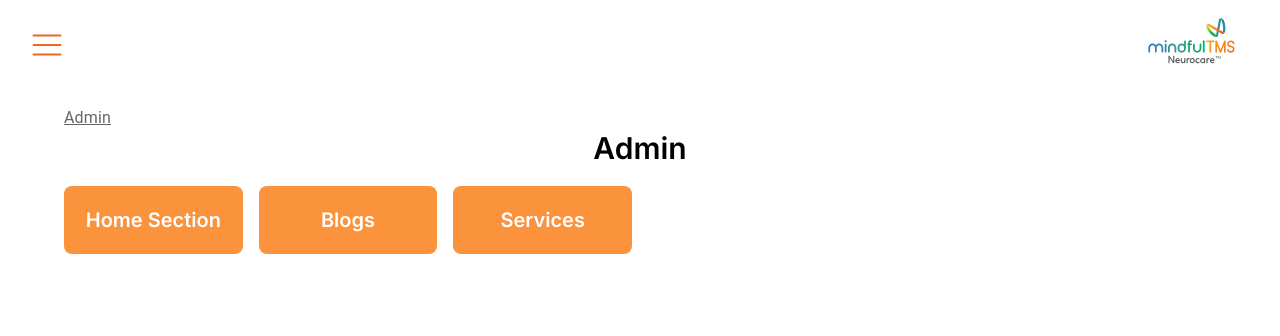
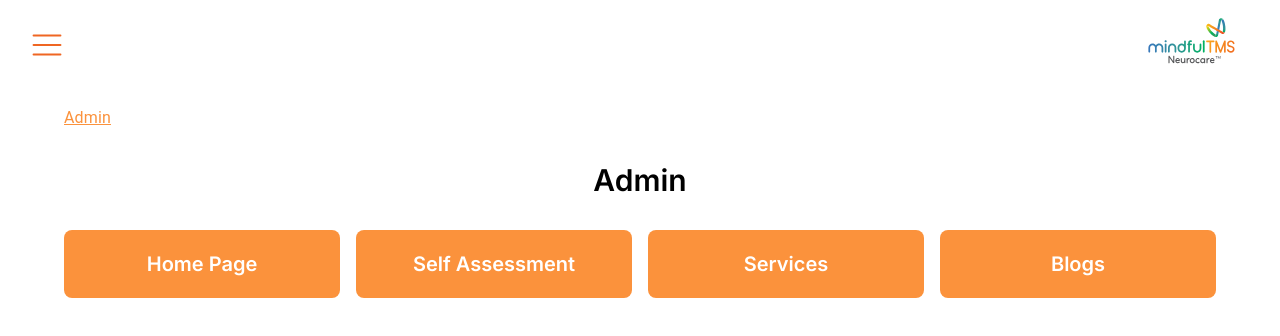
Before and after one commit to sahil2k19/mind_full_client, a Next.js app: page /admin in a window 1280 px wide. Shown: the top 336 px of the page. Built offline with nearby package versions, Linux system fonts and the light colour scheme.

Commit message:
add assessment page

```diff
--- a/src/app/admin/components/EditHomePage.jsx
+++ b/src/app/admin/components/EditHomePage.jsx
@@ -46,11 +46,11 @@ const EditHomePage = ({ allSection, setAllSection }) => {
         onChange={handleTabChange}
         aria-label="Home Page Sections"
       >
-        <Tab className="font-semibold text-xl" label="Section 1" />
-        <Tab className="font-semibold text-xl" label="Section 2" />
-        <Tab className="font-semibold text-xl" label="Section 3" />
-        <Tab className="font-semibold text-xl" label="Section 4" />
-        <Tab className="font-semibold text-xl" label="Section 5" />
+        <Tab className="font-semibold text-md" label="Section 1" />
+        <Tab className="font-semibold text-md" label="Section 2" />
+        <Tab className="font-semibold text-md" label="Section 3" />
+        <Tab className="font-semibold text-md" label="Section 4" />
+        <Tab className="font-semibold text-md" label="Section 5" />
       </Tabs>
 
 
--- a/src/app/admin/components/GeneralEdit.jsx
+++ b/src/app/admin/components/GeneralEdit.jsx
@@ -32,7 +32,7 @@ const GeneralEdit = ({ params }) => {
         if (page === 'homesection') {
             apiUrl = `${process.env.NEXT_PUBLIC_API_URL}homeSection/getHomeSection`;
         }
-        else if (page === 'assesment') {
+        else if (page === 'selfassessment') {
             apiUrl = `${process.env.NEXT_PUBLIC_API_URL}homeSection/getHomeSection`;
         }
         axios.get(apiUrl)
@@ -61,6 +61,9 @@ const GeneralEdit = ({ params }) => {
         if (page === 'homesection') {
             return `${process.env.NEXT_PUBLIC_CLIENT_URL}`
         }
+        if (page === 'selfassessment') {
+            return `${process.env.NEXT_PUBLIC_CLIENT_URL}assesment`
+        }
         else{
             return `${process.env.NEXT_PUBLIC_CLIENT_URL}`
         }
@@ -70,7 +73,7 @@ const GeneralEdit = ({ params }) => {
         if (page === 'homesection') {
             return <EditHomePage allSection={allSection} setAllSection={setAllSection} />;
         }
-        else if (page === 'assesment') {
+        else if (page === 'selfassessment') {
             return <EditAssesment allSection={allSection} setAllSection={setAllSection} />;
         }
         return null;
@@ -80,6 +83,9 @@ const GeneralEdit = ({ params }) => {
         if (page === 'homesection') {
             return <h1 className='text-2xl font-semibold'>Home Page</h1>;
         }
+        if (page === 'selfassessment') {
+            return <h1 className='text-2xl font-semibold'>Assessment</h1>;
+        }
         return null;
     };
 
@@ -87,7 +93,7 @@ const GeneralEdit = ({ params }) => {
         if (page === 'homesection') {
             return <HomePage allSection={allSection} />;
         }
-        else if (page === 'assesment') {
+        else if (page === 'selfassessment') {
             return <AssesmentPage allSection={allSection} setAllSection={setAllSection} />;
         }
 
--- /dev/null
+++ b/src/app/admin/layout.jsx
@@ -0,0 +1,40 @@
+"use client";
+import { Breadcrumbs, Container } from "@mui/material";
+import Link from "next/link";
+import { usePathname } from "next/navigation";
+
+export default function AdminLayout({ children }) {
+    const pathname = usePathname();
+    const pathnames = pathname.split("/").filter((x) => x);
+
+    return (
+
+        <div className="about-layout">
+            <Container maxWidth="lg" className="px-10 py-4">
+                <Breadcrumbs aria-label="breadcrumb" className="mb-4">
+
+                    {pathnames.map((value, index) => {
+                        const isLast = index === pathnames.length - 1;
+                        const routeTo = `/${pathnames.slice(0, index + 1).join("/")}`;
+
+                        return isLast ? (
+                            <span key={index} className="underline cursor-pointer capitalize text-orange-400">
+                                {value}
+                            </span>
+                        ) : (
+                            <Link
+                                key={index}
+                                href={routeTo}
+                                className="underline cursor-pointer text-orange-400"
+                            >
+                                {value.charAt(0).toUpperCase() + value.slice(1)}
+                            </Link>
+                        );
+                    })}
+                </Breadcrumbs>
+            </Container>
+            <main>{children}</main>
+        </div>
+
+    );
+}
--- a/src/app/admin/page.jsx
+++ b/src/app/admin/page.jsx
@@ -5,8 +5,20 @@ import React from 'react';
 
 const pages = [
   {
-    name: 'Home Section',
+    name: 'Home Page',
     slug: 'homesection'
+  },
+  {
+    name: 'Self Assessment',
+    slug: 'selfassessment'
+  },
+  {
+    name: 'Services',
+    slug: 'services'
+  },
+  {
+    name: 'Blogs',
+    slug: 'blogs'
   },
 ];
 
@@ -16,7 +28,7 @@ const Admin = () => {
   return (
     <Container maxWidth="lg" className='px-10 py-4'>
       {/* Breadcrumbs Component */}
-      <Breadcrumbs aria-label="breadcrumb" className="mb-4">
+      {/* <Breadcrumbs aria-label="breadcrumb" className="mb-4">
         <Link
           color="inherit"
           onClick={() => router.push('/admin')}
@@ -24,35 +36,23 @@ const Admin = () => {
         >
           Admin
         </Link>
-      </Breadcrumbs>
+      </Breadcrumbs> */}
 
-      <div className='flex justify-center mb-5'>
+      <div className='flex justify-center mb-8'>
         <h1 className='text-3xl font-semibold'>Admin</h1>
       </div>
 
-      <div className='grid grid-cols-1 md:grid-cols-6 gap-4'>
+      <div className='grid grid-cols-1 md:grid-cols-4 gap-4'>
         {pages.map((page, index) => (
           <div
             className='px-2 py-5 rounded-lg hover:shadow-lg bg-orange-400 cursor-pointer flex justify-center'
             key={index}
             onClick={() => router.push(`/admin/${page.slug}`)}
           >
-            <h1 className='text-white text-xl font-semibold'>{page.name}</h1>
+            <h1 className='text-white text-xl whitespace-nowrap font-semibold'>{page.name}</h1>
           </div>
         ))}
-        <div
-          className='px-2 py-5 rounded-lg hover:shadow-lg bg-orange-400 cursor-pointer flex justify-center'
-          onClick={() => router.push(`/admin/blogs`)}
-        >
-          <h1 className='text-white text-xl font-semibold'>Blogs</h1>
-        </div>
 
-        <div
-          className='px-2 py-5 rounded-lg hover:shadow-lg bg-orange-400 cursor-pointer flex justify-center'
-          onClick={() => router.push(`/admin/services`)}
-        >
-          <h1 className='text-white text-xl font-semibold'>Services</h1>
-        </div>
       </div>
     </Container>
   );
--- a/src/app/services/[slugs]/Services.jsx
+++ b/src/app/services/[slugs]/Services.jsx
@@ -90,7 +90,7 @@ const Services = ({ params, searchParams }) => {
                 <div>
                     <div className='px-4'>
                         {service?.para.split('\n').map((para, index) => (
-                            <p k className='text-sm text-gray-600 mb-2 text-center' key={index}>{para}</p>
+                            <p k={index} className='text-sm text-gray-600 mb-2 text-center' key={index}>{para}</p>
                         ))}
                     </div>
                 </div>
@@ -99,8 +99,8 @@ const Services = ({ params, searchParams }) => {
                         service?.avail?.map((i, index) => (
                             <div key={index} className='flex cursor-pointer justify-between items-center md:w-2/3  px-4 py-6 bg-primary-div rounded-lg mb-3'>
                                 <h1 className='font-semibold text-sm  text-gray-700 '>{i.title}</h1>
-                                <svg xmlns="http://www.w3.org/2000/svg" width="18" height="18" fill="#EF6623" stroke="#EF6623" stroke-width="1" className="bi bi-chevron-right ml-auto" viewBox="0 0 16 16">
-                                    <path fill-rule="evenodd" d="M4.646 1.646a.5.5 0 0 1 .708 0l6 6a.5.5 0 0 1 0 .708l-6 6a.5.5 0 0 1-.708-.708L10.293 8 4.646 2.354a.5.5 0 0 1 0-.708" />
+                                <svg xmlns="http://www.w3.org/2000/svg" width="18" height="18" fill="#EF6623" stroke="#EF6623" strokeWidth="1" className="bi bi-chevron-right ml-auto" viewBox="0 0 16 16">
+                                    <path fillRule="evenodd" d="M4.646 1.646a.5.5 0 0 1 .708 0l6 6a.5.5 0 0 1 0 .708l-6 6a.5.5 0 0 1-.708-.708L10.293 8 4.646 2.354a.5.5 0 0 1 0-.708" />
                                 </svg>
                             </div>
 
```
